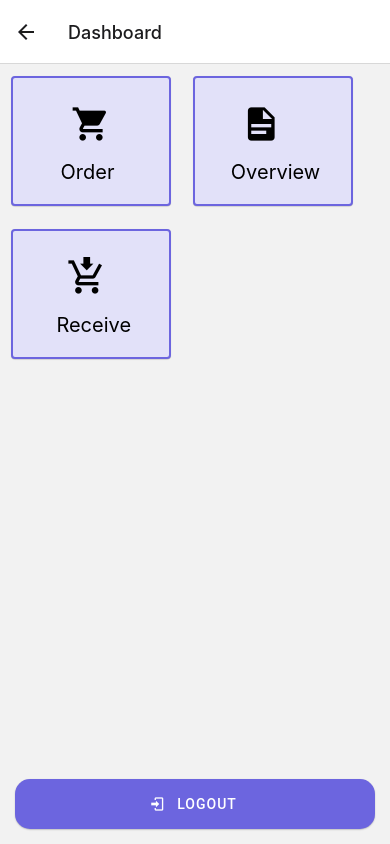
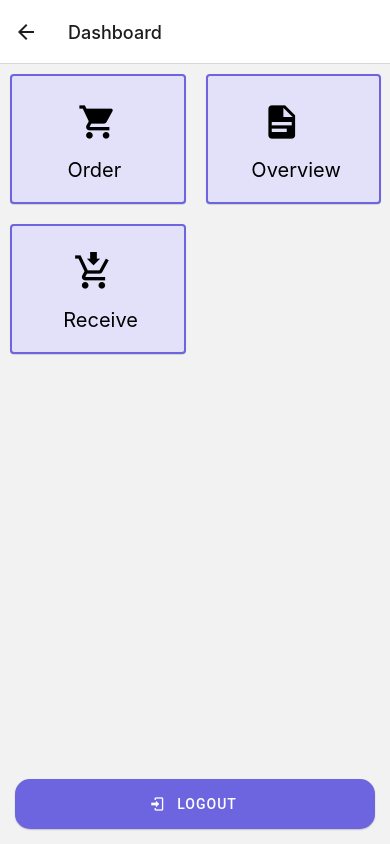
Before and after one commit to Alltrace/ROI, a React Native app: screen /Dashboard in a window 390 px wide. Built offline with nearby package versions, Linux system fonts and the light colour scheme.

Commit message:
centred components

```diff
--- a/component/grid/Grid.js
+++ b/component/grid/Grid.js
@@ -80,14 +80,14 @@ const styles = StyleSheet.create({
   container: {
     flex: 1,
   },
+
   item: {
     padding: 10,
     height: 130,
-    width: 160,
+    width: "45%",
     backgroundColor: "#e2e1f9",
     borderWidth: 2,
-    marginHorizontal: "2.8%",
-    marginVertical: "3%",
+    margin: 10,
     borderColor: "#6c65df",
 
     alignItems: "center",
--- a/component/header/Header.js
+++ b/component/header/Header.js
@@ -1,15 +1,22 @@
 import React from "react";
-import { StyleSheet } from "react-native";
+import { StyleSheet, View } from "react-native";
 import { Text } from "react-native-paper";
 import { theme } from "../../core/theme";
 
 export default function Header(props) {
-  return <Text style={styles.header} {...props} />;
+  return (
+    <View style={styles.container}>
+      <Text style={styles.header} {...props} />
+    </View>
+  );
 }
 
 const styles = StyleSheet.create({
+  container: {
+    justifyContent: "center",
+    alignItems: "center",
+  },
   header: {
-    marginLeft: 95,
     fontSize: 21,
     color: theme.colors.primary,
     fontWeight: "bold",
--- a/component/logo/Logo.js
+++ b/component/logo/Logo.js
@@ -1,18 +1,23 @@
 import React from "react";
-import { Image, StyleSheet } from "react-native";
+import { Image, StyleSheet, View } from "react-native";
 
 export default function Logo() {
   return (
-    <Image
-      source={require("../../assets/logo/logo-re-order-it.png")}
-      style={styles.image}
-    />
+    <View style={styles.container}>
+      <Image
+        source={require("../../assets/logo/logo-re-order-it.png")}
+        style={styles.image}
+      />
+    </View>
   );
 }
 
 const styles = StyleSheet.create({
+  container: {
+    justifyContent: "center",
+    alignItems: "center",
+  },
   image: {
-    marginLeft: 35,
     width: 250,
     height: 50,
     resizeMode: "contain",
--- a/component/scanner/Scanner.js
+++ b/component/scanner/Scanner.js
@@ -56,9 +56,9 @@ export default function Scanner({ handleChange }) {
           style={{ height: 400, width: 400 }}
         />
       </View>
-      <Card style={{ margin: "5%" }}>
-        <Text style={styles.maintext}>{text}</Text>
-      </Card>
+
+      <Text style={styles.maintext}>{text}</Text>
+
       {scanned && (
         <Button
           style={{
@@ -80,7 +80,7 @@ export default function Scanner({ handleChange }) {
 const styles = StyleSheet.create({
   container: {
     backgroundColor: "#f2f2f2",
-
+    alignItems: "center",
     justifyContent: "center",
   },
   maintext: {
@@ -89,7 +89,7 @@ const styles = StyleSheet.create({
   },
   barcodebox: {
     marginTop: 15,
-    marginHorizontal: "15%",
+
     alignItems: "center",
     justifyContent: "center",
     height: 250,
--- a/screen/Login.js
+++ b/screen/Login.js
@@ -52,26 +52,23 @@ const Login = ({ navigation }) => {
         Login
       </Button>
 
-      <Button
+      {/* <Button
         icon="login"
         mode="contained"
         style={styles.input}
         onPress={() => navigation.navigate("Dashboard")}
       >
         Direct DASHBOARD
-      </Button>
+      </Button> */}
     </View>
   );
 };
 
 const styles = StyleSheet.create({
   container: {
-    marginTop: 160,
-    marginLeft: 18,
-    marginRight: 18,
+    flex: 1,
+    justifyContent: "center",
     width: "100%",
-
-    maxWidth: 330,
   },
 
   input: {
@@ -82,6 +79,7 @@ const styles = StyleSheet.create({
     backgroundColor: "#6c65df",
     padding: 8,
     borderRadius: 15,
+    marginHorizontal: "16%",
   },
 });
 
```
Also changed, not shown: component/drawer/Drawer.js (added, +64 -0 lines).
